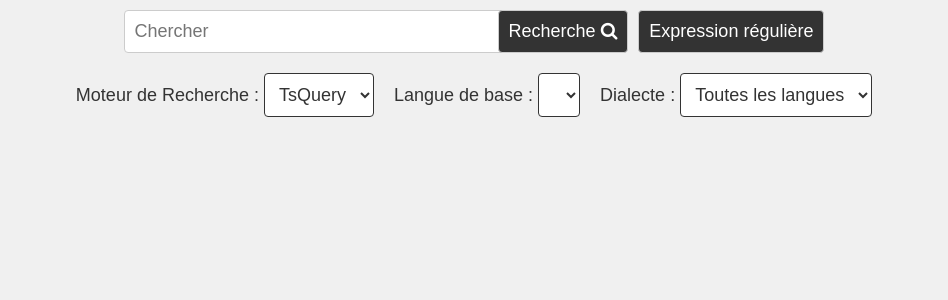
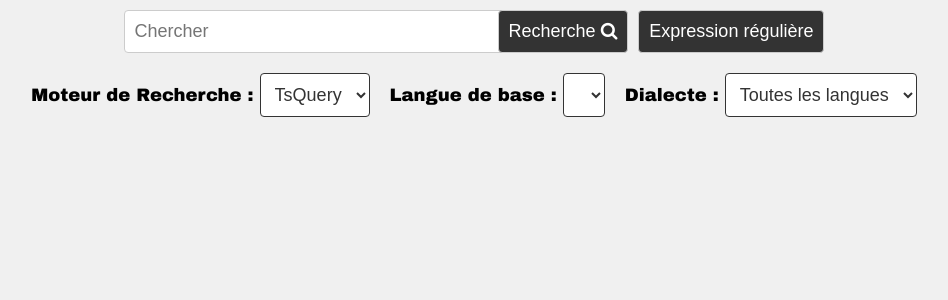
Before and after one commit to Lexika-Project/lexika, a Flask app: page /home in a window 1280 px wide. Shown: the part 60-360 px from the top of the page, without its empty margins (166-1114 px from the left). Run offline with Flask 3, Linux system fonts and the light colour scheme; data that the repository does not hold is empty; some libraries are stand-ins or nearby versions.

Commit message:
Update style.css

```diff
--- a/site/static/css/style.css
+++ b/site/static/css/style.css
@@ -162,6 +162,6 @@ select {
 }
 
 label {
-    color: #333;
     font-size: 18px;
+    font-family: Arial Black;
 }
```
